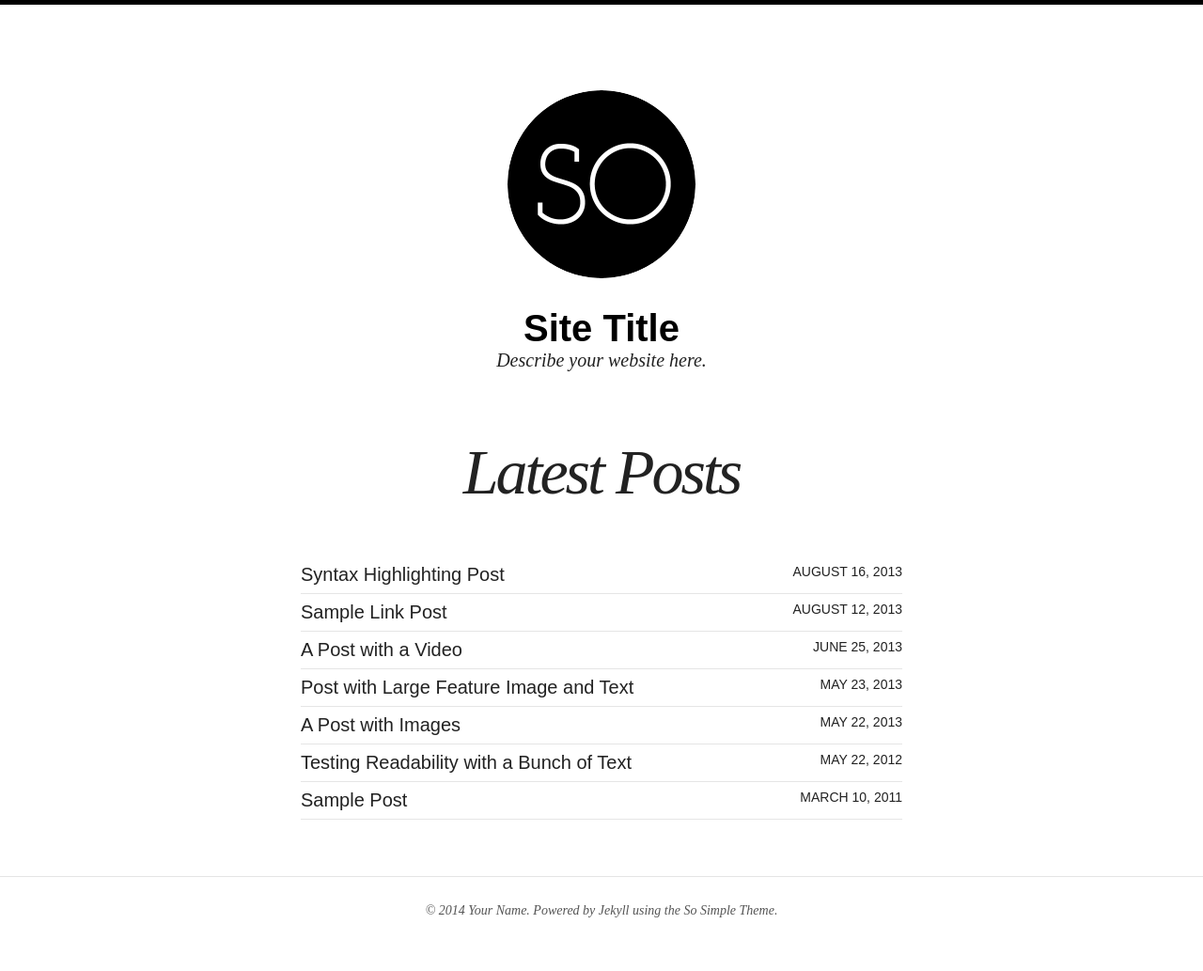
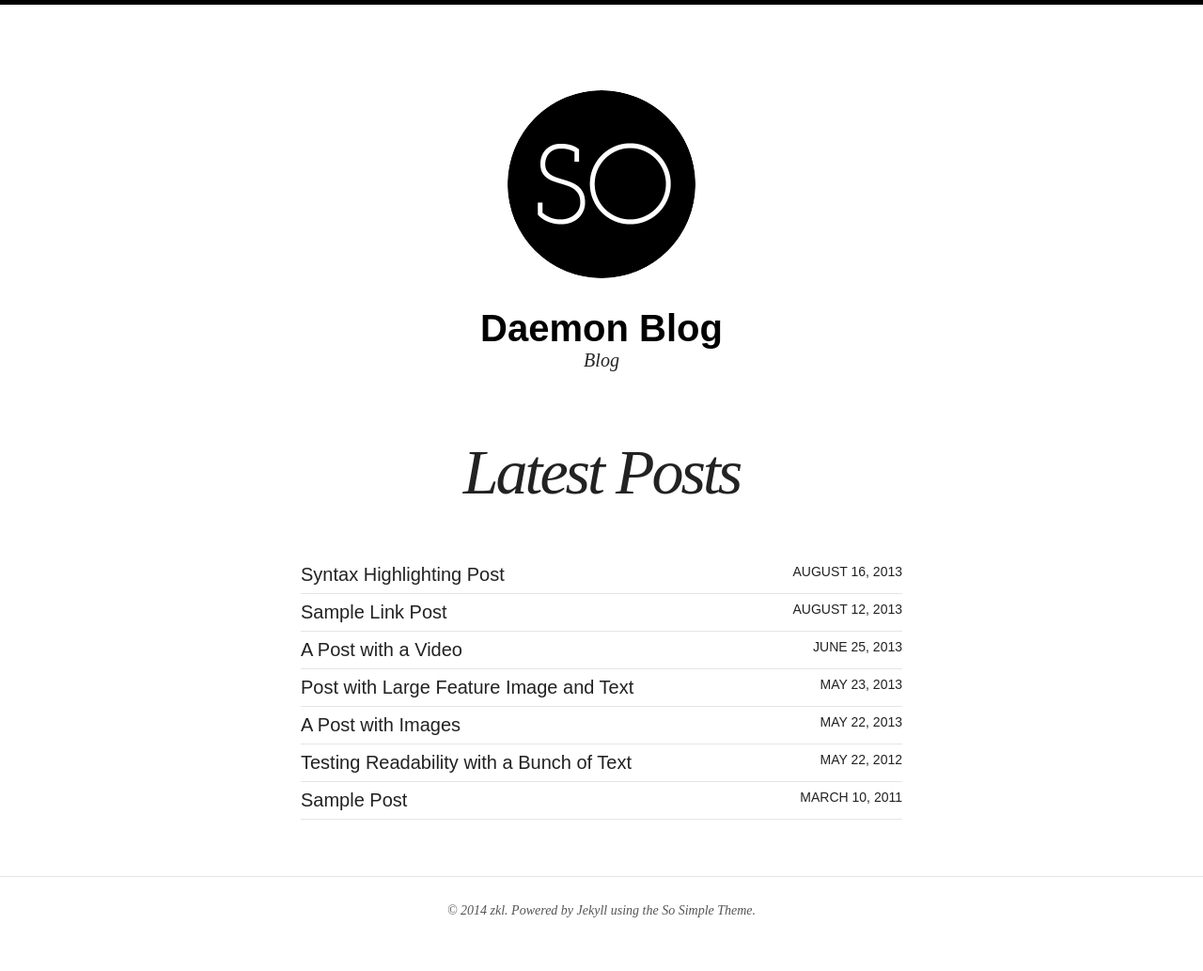
Before and after one commit to zkl/zkl.github.com, a Jekyll site: the page built from index.html, in a window 1280 px wide. Shown: the whole page at 94% size. Built offline with Jekyll 4.4.1, drawn with Linux system fonts in a browser that asks for light colours; nearby versions of some CDN libraries.

Commit message:
修改配置问文件

```diff
--- a/_config.yml
+++ b/_config.yml
@@ -1,16 +1,16 @@
-title:            Site Title
-description:      Describe your website here.
+title:            Daemon Blog
+description:      Blog
 logo:             site-logo.png
 disqus_shortname:
 search:           true
 # Change url to your domain. Leave localhost server or blank when working locally.
-url:              http://localhost:4000
+url:              http://zkl.github.io/
 
 # Owner/author information
 owner:
-  name:           Your Name
+  name:           zkl
   avatar:         bio-photo.jpg
-  email:          you@email.com
+  email:          zkl.1880@gmail.com
   # Social networking links used in footer. Update and remove as you like.
   twitter:
   facebook:
```
